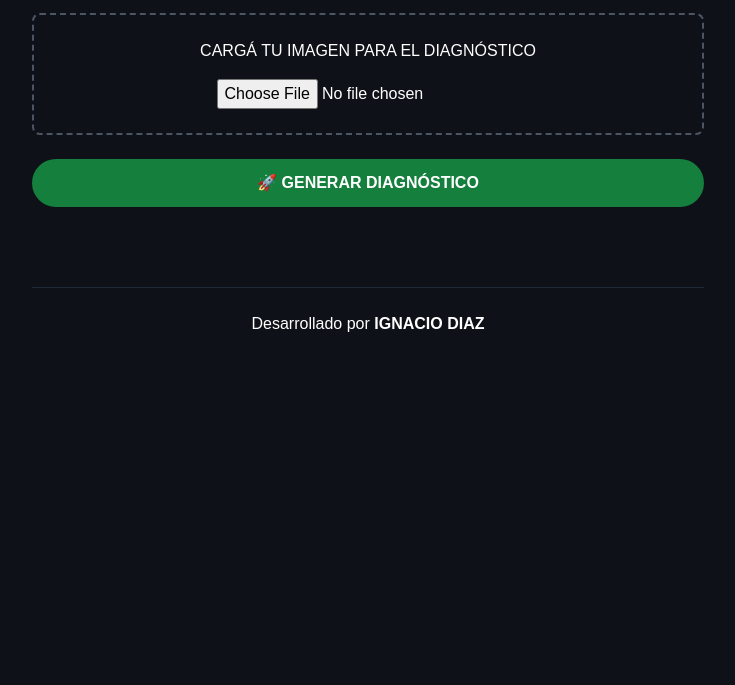
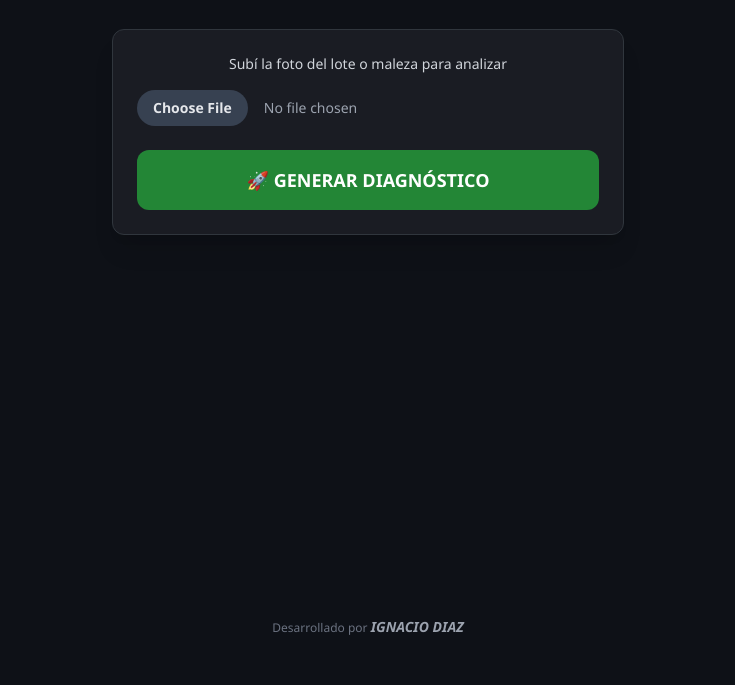
Before and after one commit to ignaciolaclementina-byte/la-clementina-web, a plain HTML site: page index.html in a window 1280 px wide. Shown: the part 115-800 px from the top of the page, without its empty margins (272-1007 px from the left). Drawn offline with nearby package versions, Linux system fonts and the light colour scheme.

Commit message:
Update index.html

```diff
--- a/index.html
+++ b/index.html
@@ -7,65 +7,88 @@
     <script src="https://cdn.tailwindcss.com"></script>
     <style>
         body {
-            background: #0e1117; /* El oscuro original de Streamlit */
-            color: white;
-            font-family: sans-serif;
+            background-color: #0e1117;
+            color: #ffffff;
+            font-family: 'Segoe UI', Roboto, Helvetica, Arial, sans-serif;
         }
-        .reporte-box {
-            background-color: white !important;
-            padding: 25px;
-            border-radius: 15px;
-            color: black !important;
-            border-left: 12px solid #2E7D32;
-            margin-top: 20px;
+        .card {
+            background: #1a1c23;
+            border: 1px solid #30363d;
+            border-radius: 12px;
         }
-        .btn-whatsapp {
-            display: block;
-            background-color: #25D366;
-            color: white !important;
-            padding: 15px;
-            border-radius: 30px;
-            text-decoration: none;
-            text-align: center;
-            font-weight: bold;
-            margin-top: 15px;
+        .resultado-blanco {
+            background-color: #ffffff;
+            color: #1a1a1a;
+            border-left: 8px solid #238636;
+        }
+        .btn-principal {
+            background-color: #238636;
+            transition: transform 0.2s;
+        }
+        .btn-principal:active {
+            transform: scale(0.98);
         }
     </style>
 </head>
-<body class="p-6">
-    <div class="max-w-2xl mx-auto">
-        <h1 style="text-align: center; font-size: 32px; font-weight: bold;">🚜 LA CLEMENTINA IA</h1>
-        <p style="text-align: center;">San Jorge, Santa Fe</p>
-
-        <!-- Sección de carga simulada -->
-        <div class="mt-8 p-6 border-2 border-dashed border-gray-600 rounded-lg text-center">
-             <p>CARGÁ TU IMAGEN PARA EL DIAGNÓSTICO</p>
-             <input type="file" class="mt-4">
+<body class="flex flex-col min-h-screen p-4">
+    <main class="flex-grow max-w-lg mx-auto w-full pt-8">
+        <div class="text-center mb-8">
+            <h1 class="text-3xl font-extrabold tracking-tight text-white">🚜 LA CLEMENTINA IA</h1>
+            <p class="text-gray-400 mt-1">San Jorge, Santa Fe</p>
         </div>
 
-        <!-- Botón que genera la acción -->
-        <button onclick="generar()" class="w-full bg-green-700 h-12 rounded-full font-bold mt-6">🚀 GENERAR DIAGNÓSTICO</button>
+        <div class="card p-6 shadow-xl">
+            <label class="block text-sm font-medium text-gray-300 mb-4 text-center">
+                Subí la foto del lote o maleza para analizar
+            </label>
 
-        <div id="resultado" class="hidden">
-            <div class="reporte-box">
-                <div id="texto-informe"></div>
-            </div>
-            <a id="link-wa" href="#" target="_blank" class="btn-whatsapp">📲 ENVIAR POR WHATSAPP</a>
+            <input type="file" id="foto" class="block w-full text-sm text-gray-400
+                file:mr-4 file:py-2 file:px-4
+                file:rounded-full file:border-0
+                file:text-sm file:font-semibold
+                file:bg-gray-700 file:text-gray-200
+                hover:file:bg-gray-600 mb-6">
+
+            <button onclick="analizar()" id="btn-accion" class="btn-principal w-full py-4 rounded-xl font-bold text-lg">
+                🚀 GENERAR DIAGNÓSTICO
+            </button>
         </div>
 
-        <footer class="mt-20 text-center border-t border-gray-800 pt-6">
-            Desarrollado por <b>IGNACIO DIAZ</b>
-        </footer>
-    </div>
+        <div id="seccion-resultado" class="hidden mt-6 animate-pulse">
+            <div class="resultado-blanco p-5 rounded-xl shadow-2xl">
+                <h3 class="font-bold text-green-800 mb-2">INFORME TÉCNICO</h3>
+                <p id="texto-informe" class="text-sm leading-relaxed"></p>
+            </div>
+
+            <a id="wa-link" href="#" target="_blank" class="flex items-center justify-center w-full bg-[#25D366] text-white font-bold py-4 rounded-xl mt-4 shadow-lg">
+                <svg class="w-6 h-6 mr-2" fill="currentColor" viewBox="0 0 24 24"><path d="M.057 24l1.687-6.163c-1.041-1.804-1.588-3.849-1.588-5.946 0-6.556 5.332-11.888 11.888-11.888 3.176 0 6.161 1.237 8.404 3.48s3.48 5.228 3.48 8.404c0 6.556-5.332 11.888-11.888 11.888-2.01 0-3.988-.511-5.741-1.483l-6.142 1.613zm6.275-3.328l.351.208c1.554.919 3.344 1.403 5.176 1.403 5.452 0 9.888-4.436 9.888-9.888 0-2.639-1.027-5.119-2.892-6.984s-4.345-2.892-6.984-2.892c-5.452 0-9.888 4.436-9.888 9.888 0 1.956.577 3.864 1.668 5.485l.228.341-1.011 3.693 3.784-.994z"/></svg>
+                ENVIAR AL PRODUCTOR
+            </a>
+        </div>
+    </main>
+
+    <footer class="text-center py-8 text-gray-500 text-xs">
+        Desarrollado por <span class="font-bold text-gray-400 text-sm italic">IGNACIO DIAZ</span>
+    </footer>
 
     <script>
-        function generar() {
-            const informe = "DIAGNÓSTICO: Se observa necesidad de tratamiento.\nRECETA: Usar productos del Vademécum Clementina.\n\n📌 Recordá que todos los productos se compran en LA CLEMENTINA - SAN JORGE.";
-            document.getElementById('texto-informe').innerText = informe;
-            document.getElementById('resultado').classList.remove('hidden');
+        function analizar() {
+            const btn = document.getElementById('btn-accion');
+            btn.innerText = "⏳ ANALIZANDO MUESTRA...";
+            btn.disabled = true;
 
-            const msg = encodeURIComponent("🚜 *INFORME TÉCNICO LA CLEMENTINA*\n\n" + informe);
-            document.getElementById('link-wa').href = "https://wa.me/543406649346?text=" + msg;
+            setTimeout(() => {
+                const info = "DIAGNÓSTICO: Maleza detectada en estadio V3. Se recomienda aplicación inmediata.\n\nRECETA SUGERIDA: Mezcla de Herbicidas + Adherente Optimizer.\n\n📍 Insumos disponibles en sucursal San Jorge.";
+
+                document.getElementById('texto-informe').innerText = info;
+                document.getElementById('seccion-resultado').classList.remove('hidden');
+                document.getElementById('seccion-resultado').classList.remove('animate-pulse');
+
+                const waMsg = encodeURIComponent("🚜 *LA CLEMENTINA IA*\n\n" + info);
+                document.getElementById('wa-link').href = "https://wa.me/543406649346?text=" + waMsg;
+
+                btn.innerText = "✅ ANÁLISIS COMPLETADO";
+            }, 2000);
         }
     </script>
 </body>
```
